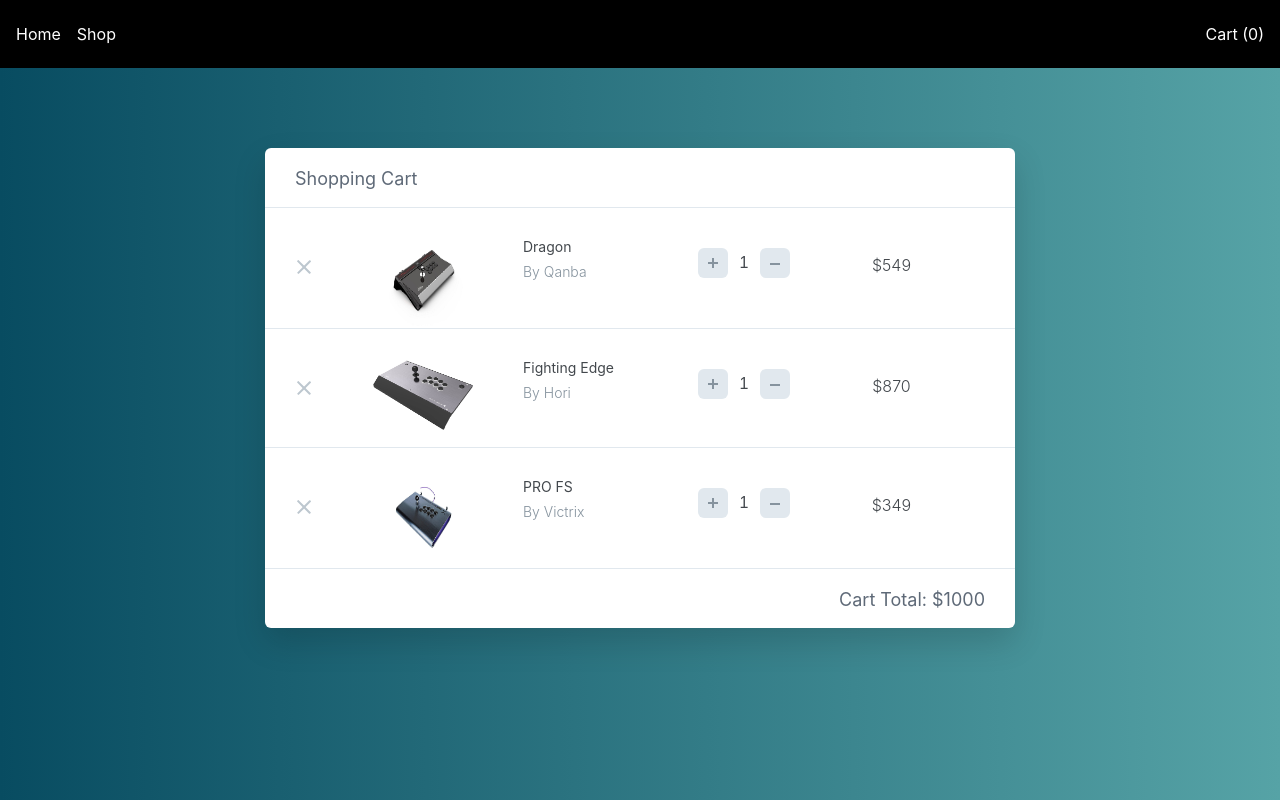
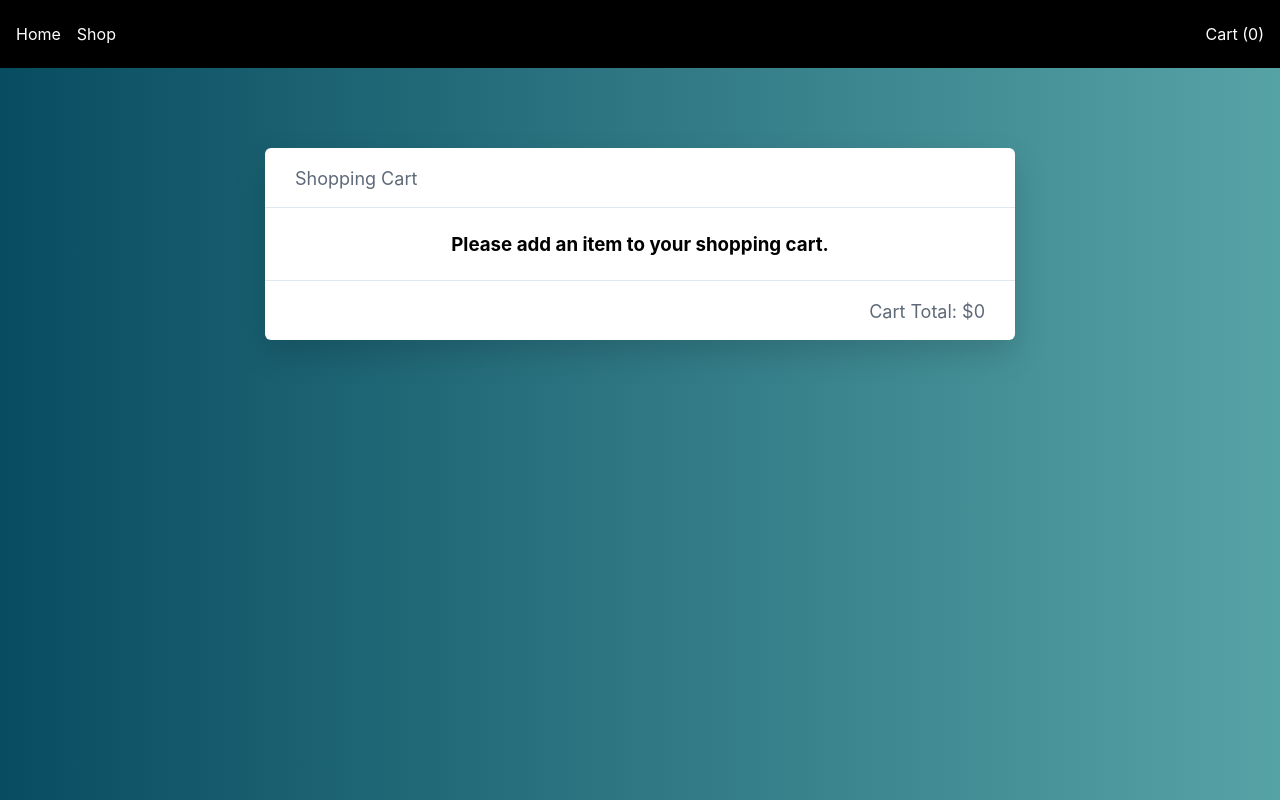
Before and after one commit to PFurtak/next-commerce, a Next.js app: page /shop/cart in a window 1280 px wide. Built offline with nearby package versions, Linux system fonts and the light colour scheme.

Commit message:
Dynamicly rendered cart content, added function to calculate cart total

```diff
--- a/components/NavBar.js
+++ b/components/NavBar.js
@@ -5,7 +5,7 @@
 
 const NavBar = () => {
   const cartContext = useContext(CartContext);
-  const { cartTotal } = cartContext;
+  const { cartQty } = cartContext;
 
   return (
     <nav className={styles.nav_container}>
@@ -24,7 +24,7 @@
       <ul className={styles.nav_right}>
         <li className={styles.nav_item}>
           <Link href='/shop/cart'>
-            <a>Cart ({cartTotal})</a>
+            <a>Cart ({cartQty})</a>
           </Link>
         </li>
       </ul>
--- a/context/cart/CartState.jsx
+++ b/context/cart/CartState.jsx
@@ -6,7 +6,8 @@
 const CartState = (props) => {
   const initialState = {
     items: [],
-    cartTotal: 0,
+    cartQty: 0,
+    isEmpty: true,
   };
   const [state, dispatch] = useReducer(cartReducer, initialState);
 
@@ -31,7 +32,8 @@
     <CartContext.Provider
       value={{
         items: state.items,
-        cartTotal: state.cartTotal,
+        cartQty: state.cartQty,
+        isEmpty: state.isEmpty,
         addItem,
         deleteItem,
         incrementQty,
--- a/context/cart/cartReducer.js
+++ b/context/cart/cartReducer.js
@@ -6,7 +6,8 @@
       return {
         ...state,
         items: [action.payload, ...state.items],
-        cartTotal: state.items.length + 1,
+        cartQty: state.items.length + 1,
+        isEmpty: false,
       };
 
     case DELETE_ITEM:
--- a/pages/shop/cart.js
+++ b/pages/shop/cart.js
@@ -1,13 +1,30 @@
+import { useContext } from 'react';
 import styles from '../../styles/Cart.module.css';
 import Image from 'next/image';
+import CartContext from '../../context/cart/cartContext';
 
 const Cart = () => {
+  const cartContext = useContext(CartContext);
+  const { items, isEmpty } = cartContext;
+
+  let cartTotal = 0;
+  items.map(({ item_price }) => {
+    cartTotal += Number(item_price);
+  });
+
   return (
     <>
       <div className={styles.shopping_cart}>
         <div className={styles.title}>Shopping Cart</div>
 
-        <div className={styles.item}>
+        {isEmpty ? (
+          <div className={styles.empty_description}>
+            <h3>Please add an item to your shopping cart.</h3>
+          </div>
+        ) : (
+          items.map(
+            ({ item_model, item_brand, item_price, item_pid, item_image }) => (
+              <div className={styles.item} key={item_pid}>
                 <div className={styles.buttons}>
                   <span className={styles.delete_btn}></span>
                 </div>
@@ -15,7 +32,7 @@
                 <div className={styles.image}>
                   <Image
                     priority
-              src={'/images/qb_dragon.jpg'}
+                    src={item_image}
                     height={100}
                     width={100}
                     alt={'Qanba Dragon'}
@@ -23,88 +40,33 @@
                 </div>
 
                 <div className={styles.description}>
-            <span>Dragon</span>
-            <span>By Qanba</span>
+                  <span>{item_model}</span>
+                  <span>{item_brand}</span>
                 </div>
 
                 <div className={styles.quantity}>
-            <button className={styles.plus_btn} type='button' name='button'>
+                  <button
+                    className={styles.plus_btn}
+                    type='button'
+                    name='button'>
                     <img src='/images/plus.svg' alt='' />
                   </button>
                   <input type='text' name='name' defaultValue='1' />
-            <button className={styles.minus_btn} type='button' name='button'>
+                  <button
+                    className={styles.minus_btn}
+                    type='button'
+                    name='button'>
                     <img src='/images/minus.svg' alt='' />
                   </button>
                 </div>
 
-          <div className={styles.total_price}>$549</div>
+                <div className={styles.total_price}>${item_price}</div>
               </div>
+            )
+          )
+        )}
 
-        <div className={styles.item}>
-          <div className={styles.buttons}>
-            <span className={styles.delete_btn}></span>
-          </div>
-
-          <div className={styles.image}>
-            <Image
-              priority
-              src={'/images/hori_FE.jpg'}
-              height={95}
-              width={100}
-              alt={'Hori Fighting Edge'}
-            />
-          </div>
-
-          <div className={styles.description}>
-            <span>Fighting Edge</span>
-            <span>By Hori</span>
-          </div>
-
-          <div className={styles.quantity}>
-            <button className={styles.plus_btn} type='button' name='button'>
-              <img src='/images/plus.svg' alt='' />
-            </button>
-            <input type='text' name='name' defaultValue='1' />
-            <button className={styles.minus_btn} type='button' name='button'>
-              <img src='/images/minus.svg' alt='' />
-            </button>
-          </div>
-
-          <div className={styles.total_price}>$870</div>
-        </div>
-
-        <div className={styles.item}>
-          <div className={styles.buttons}>
-            <span className={styles.delete_btn}></span>
-          </div>
-
-          <div className={styles.image}>
-            <Image
-              priority
-              src={'/images/vx_pro_fs.jpg'}
-              height={95}
-              width={100}
-              alt={'Victrix PRO FS'}
-            />
-          </div>
-
-          <div className={styles.description}>
-            <span>PRO FS</span>
-            <span>By Victrix</span>
-          </div>
-
-          <div className={styles.quantity}>
-            <button className={styles.plus_btn} type='button' name='button'>
-              <img src='/images/plus.svg' alt='' />
-            </button>
-            <input type='text' name='name' defaultValue='1' />
-            <button className={styles.minus_btn} type='button' name='button'>
-              <img src='/images/minus.svg' alt='' />
-            </button>
-          </div>
-          <div className={styles.total_price}>$349</div>
-        </div>
-        <div className={styles.cart_total}>Cart Total: $1000</div>
+        <div className={styles.cart_total}>Cart Total: ${cartTotal}</div>
       </div>
     </>
   );
--- a/styles/Cart.module.css
+++ b/styles/Cart.module.css
@@ -121,6 +121,12 @@
   font-weight: 400;
 }
 
+.empty_description {
+  width: 100%;
+  text-align: center;
+  margin: 6px 0;
+}
+
 @media (max-width: 800px) {
   .shopping-cart {
     width: 100%;
```
Also changed, not shown: pages/shop/sticks.js (+7 -4 lines). Lines whose indentation alone changed are shown as unchanged.
